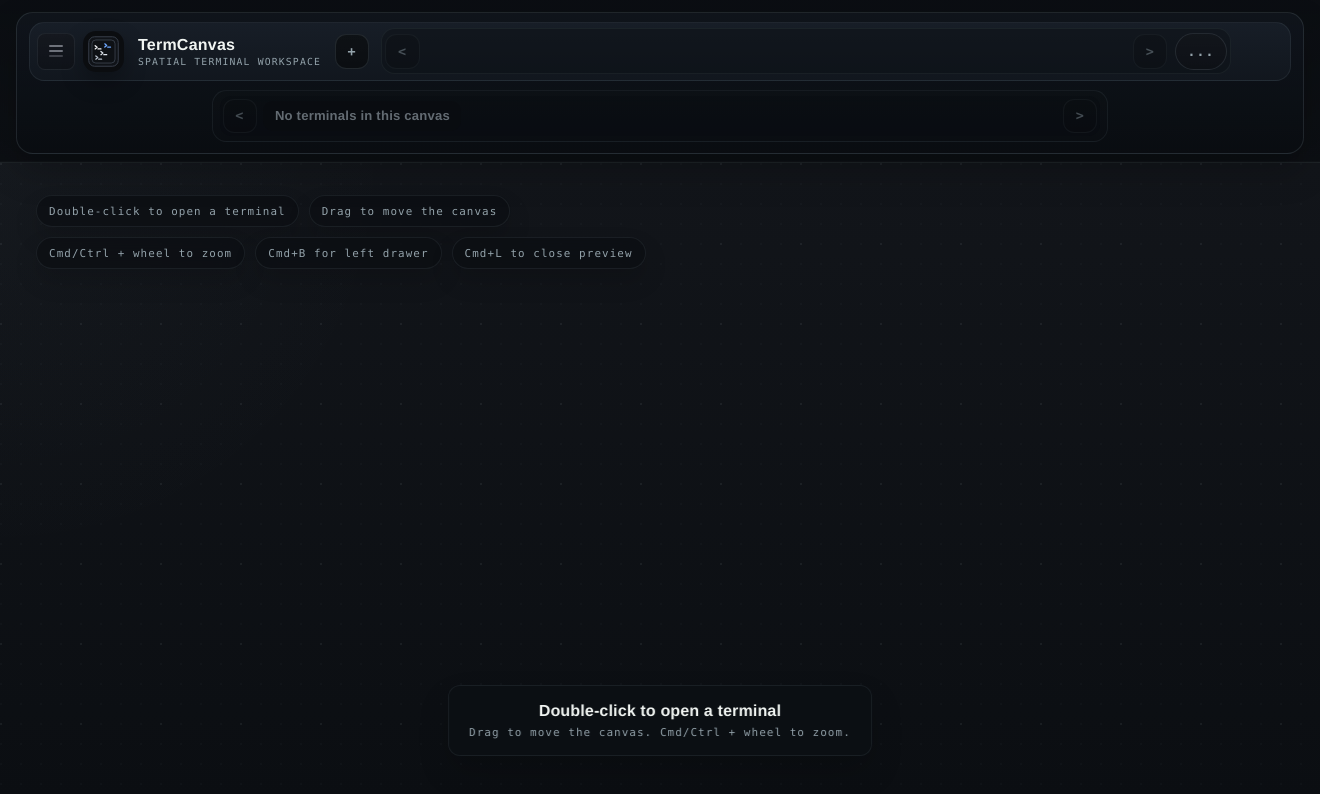
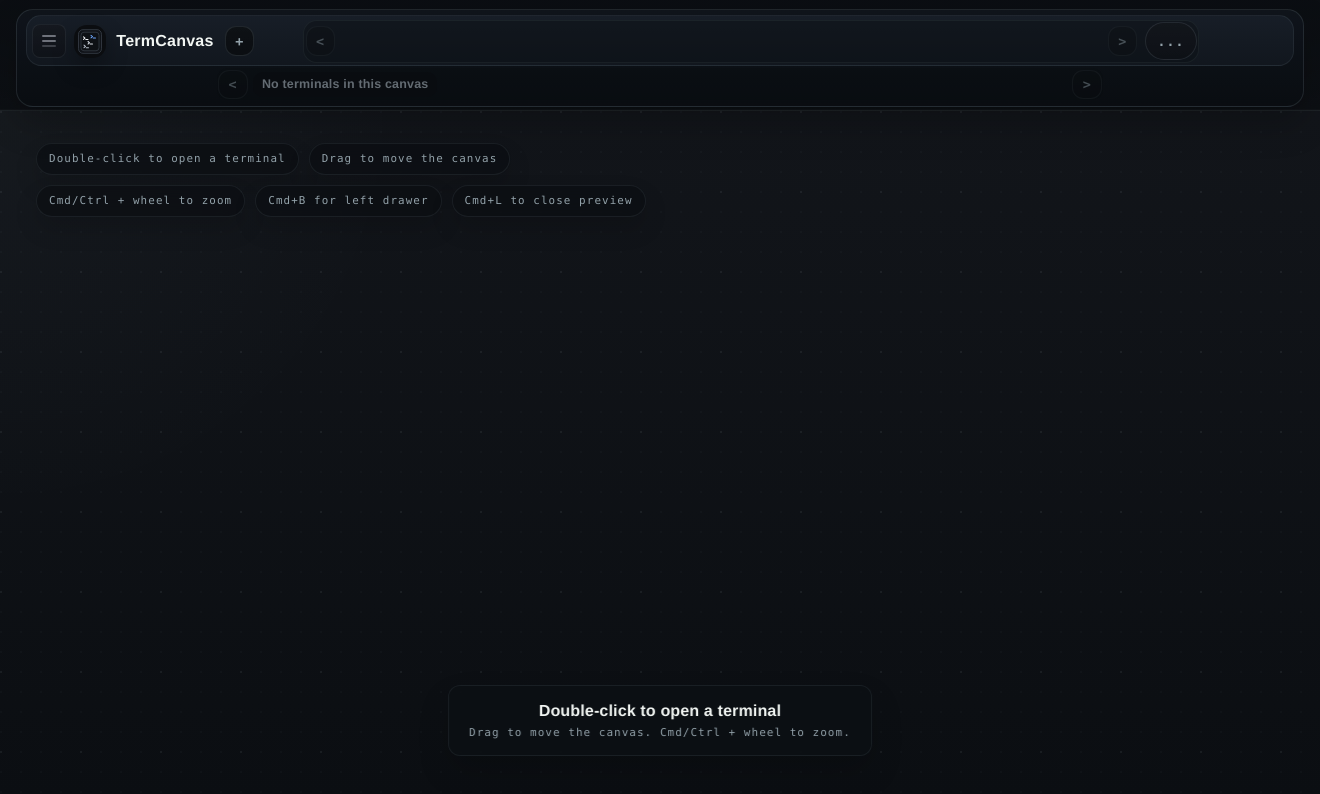
Before and after one commit to lout33/termcanvas, an Electron app: page index.html in a window 1320 px wide. Drawn offline with nearby package versions, Linux system fonts and the light colour scheme; no server answers.

Commit message:
refine compact topbar layout

```diff
--- a/index.html
+++ b/index.html
@@ -23,7 +23,6 @@
                   <img class="canvas-brand-mark" src="./assets/branding/termcanvas-mark.svg" alt="" />
                   <div class="canvas-brand-copy">
                     <span class="canvas-brand-name">TermCanvas</span>
-                    <span class="canvas-brand-tagline">Spatial terminal workspace</span>
                   </div>
                 </div>
                 <button class="canvas-topbar-action" id="create-canvas-button" type="button" aria-label="New canvas" title="New canvas">+</button>
--- a/styles.css
+++ b/styles.css
@@ -243,8 +243,8 @@
   display: inline-flex;
   align-items: center;
   justify-content: center;
-  width: 2.35rem;
-  height: 2.35rem;
+  width: 2.1rem;
+  height: 2.1rem;
   padding: 0;
   border: 1px solid rgba(186, 213, 221, 0.08);
   border-radius: var(--radius-sm);
@@ -1342,7 +1342,7 @@
   grid-template-columns: auto minmax(0, 1fr) auto;
   align-items: center;
   gap: var(--space-3);
-  padding: var(--space-3) var(--space-4) var(--space-2);
+  padding: 0.55rem var(--space-4) 0.15rem;
   background: var(--color-topbar-shell);
   border-bottom: 1px solid var(--color-topbar-border);
   box-shadow: inset 0 -1px 0 rgba(255, 255, 255, 0.015);
@@ -1352,10 +1352,10 @@
 .canvas-topbar-shell {
   grid-column: 1 / -1;
   display: grid;
-  gap: 0.55rem;
+  gap: 0.08rem;
   width: 100%;
   min-width: 0;
-  padding: 0.55rem 0.75rem 0.7rem;
+  padding: 0.34rem 0.58rem 0.36rem;
   border: 1px solid rgba(186, 213, 221, 0.12);
   border-radius: 1.05rem;
   background:
@@ -1369,8 +1369,8 @@
   grid-template-columns: auto minmax(0, 1fr) auto;
   align-items: center;
   gap: var(--space-3);
-  min-height: 3.2rem;
-  padding: 0.35rem 0.45rem;
+  min-height: 2.72rem;
+  padding: 0.22rem 0.3rem 0.16rem;
   border: 1px solid rgba(186, 213, 221, 0.08);
   border-radius: 0.95rem;
   background: linear-gradient(180deg, rgba(24, 31, 40, 0.92), rgba(18, 24, 31, 0.9));
@@ -1387,15 +1387,15 @@
 .canvas-brand {
   display: inline-flex;
   align-items: center;
-  gap: 0.9rem;
+  gap: 0.62rem;
   min-width: 0;
-  padding-right: 0.35rem;
+  padding-right: 0.2rem;
 }
 
 .canvas-brand-mark {
   display: block;
-  width: 2.55rem;
-  height: 2.55rem;
+  width: 2.05rem;
+  height: 2.05rem;
   flex: 0 0 auto;
   border-radius: 0.8rem;
   box-shadow: 0 0.6rem 1.4rem rgba(0, 0, 0, 0.28);
@@ -1432,8 +1432,8 @@
   display: inline-flex;
   align-items: center;
   justify-content: center;
-  min-width: 2.15rem;
-  min-height: 2.15rem;
+  min-width: 1.85rem;
+  min-height: 1.85rem;
   padding: 0;
   border: 1px solid var(--color-sidebar-rule);
   border-radius: 0.7rem;
@@ -1476,7 +1476,7 @@
   min-width: 0;
   justify-self: center;
   overflow: visible;
-  padding: 0.2rem;
+  padding: 0.1rem;
   border: 1px solid rgba(186, 213, 221, 0.06);
   border-radius: 0.85rem;
   background: rgba(12, 16, 21, 0.45);
@@ -1493,7 +1493,7 @@
   overflow-y: hidden;
   scrollbar-width: none;
   -ms-overflow-style: none;
-  padding: 0.15rem;
+  padding: 0.05rem;
   border-radius: var(--radius-full);
 }
 
@@ -1508,21 +1508,21 @@
   width: min(100%, 56rem);
   min-width: 0;
   justify-self: center;
-  min-height: 2.85rem;
-  padding: 0.35rem 0.45rem;
-  border: 1px solid rgba(186, 213, 221, 0.07);
-  border-radius: 0.9rem;
-  background: linear-gradient(180deg, rgba(13, 17, 22, 0.92), rgba(10, 14, 18, 0.88));
+  min-height: 2.05rem;
+  padding: 0.06rem 0.3rem 0;
+  border: 0;
+  border-radius: 0 0 0.8rem 0.8rem;
+  background: transparent;
 }
 
 .terminal-strip-shell {
   display: flex;
   align-items: center;
-  gap: 0.35rem;
+  gap: 0.28rem;
   min-width: 0;
-  padding: 0.15rem;
-  border-radius: 0.7rem;
-  background: rgba(8, 11, 15, 0.34);
+  padding: 0.08rem;
+  border-radius: 0.62rem;
+  background: rgba(8, 11, 15, 0.18);
 }
 
 .terminal-strip-list {
@@ -1550,9 +1550,9 @@
   align-items: center;
   justify-content: center;
   min-width: 0;
-  min-height: 2.1rem;
+  min-height: 1.72rem;
   max-width: 14rem;
-  padding: 0.45rem 0.8rem;
+  padding: 0.24rem 0.64rem;
   border-color: transparent;
   border-radius: 0.8rem;
   background: rgba(11, 14, 18, 0.72);
@@ -1572,11 +1572,11 @@
 }
 
 .terminal-strip-item {
-  min-height: 1.9rem;
+  min-height: 1.58rem;
   max-width: 12rem;
-  padding: 0.34rem 0.72rem;
+  padding: 0.18rem 0.56rem;
   color: var(--color-terminal-muted);
-  font-size: 0.82rem;
+  font-size: 0.78rem;
   border-radius: 0.62rem;
   background: rgba(10, 13, 17, 0.76);
 }
```
Also changed, not shown: test/fluid-quiet-phosphor-styles.test.js (+6 -4 lines).
